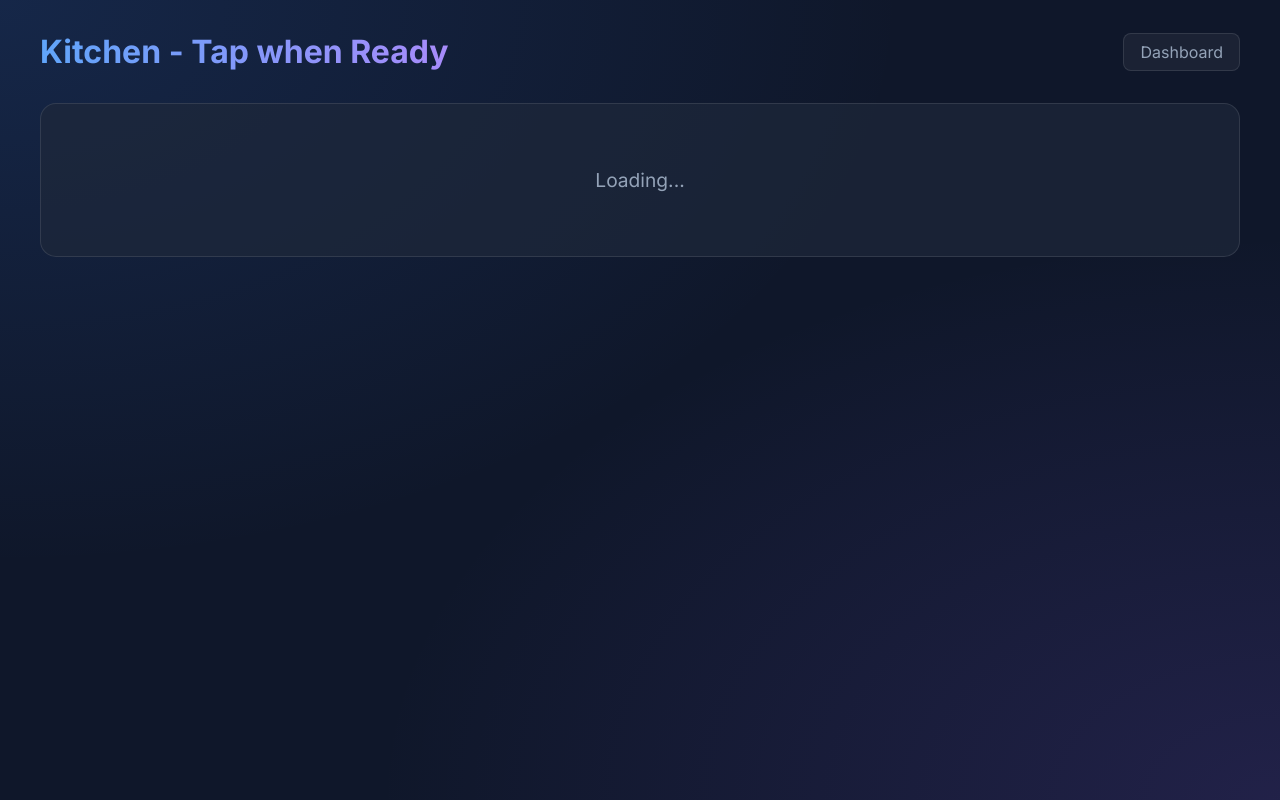
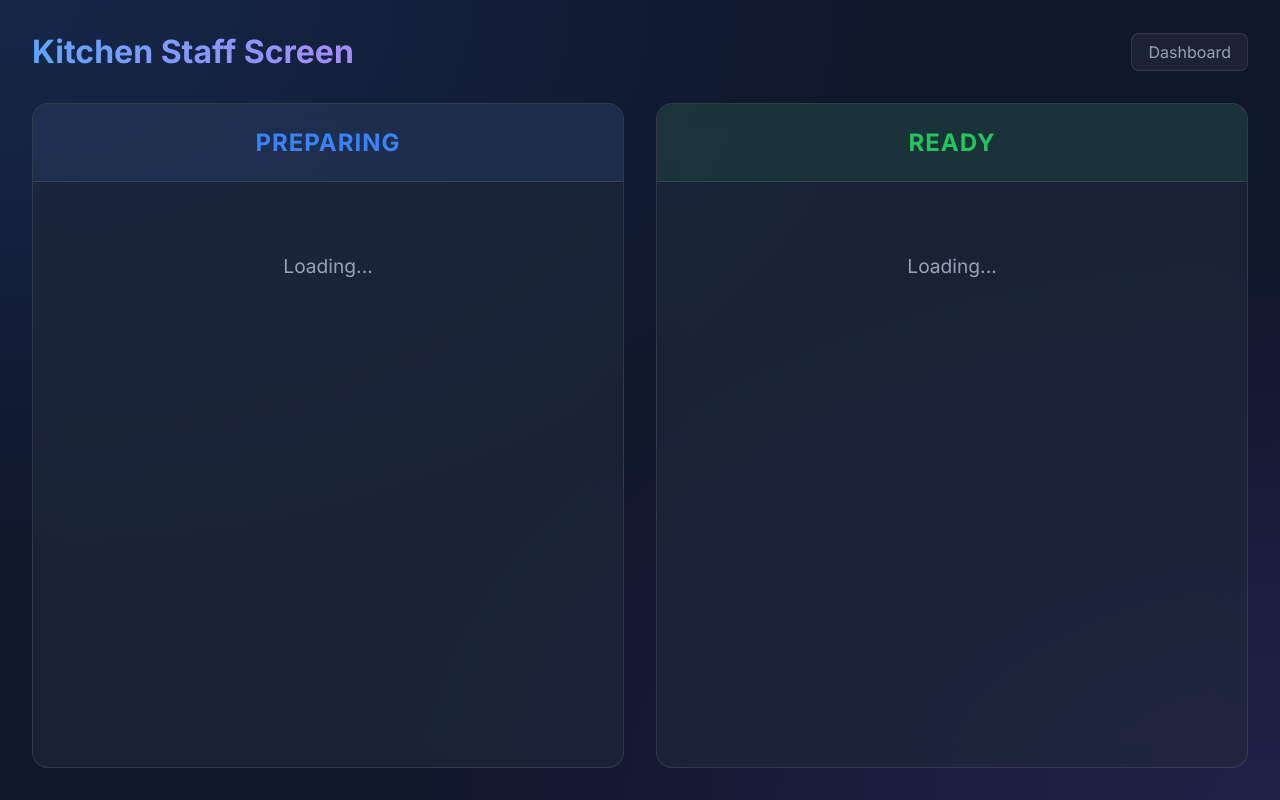
Before and after one commit to mukesh339yahoo/OdooPOSKitchenPrintDirect, a Flask app: page /staff in a window 1280 px wide. Run offline with Flask 3, Linux system fonts and the light colour scheme; data that the repository does not hold is empty.

Commit message:
[ADD] Proxy App: Collected status and Uncollected Audio Alert features

```diff
--- a/ridhira_pos_kitchen_print_direct/proxy/app.py
+++ b/ridhira_pos_kitchen_print_direct/proxy/app.py
@@ -86,11 +86,15 @@ def save_printers(data):
 def load_settings():
     """Loads global settings from settings.json."""
     if not os.path.exists(SETTINGS_FILE):
-        return {"max_retries": 5, "retry_delay": 3, "auto_clear_minutes": 5}
+        return {"max_retries": 5, "retry_delay": 3, "auto_clear_minutes": 5, "audio_alert_minutes": 3, "audio_alert_repeat_seconds": 60}
     with open(SETTINGS_FILE) as f:
         data = json.load(f)
         if "auto_clear_minutes" not in data:
             data["auto_clear_minutes"] = 5
+        if "audio_alert_minutes" not in data:
+            data["audio_alert_minutes"] = 3
+        if "audio_alert_repeat_seconds" not in data:
+            data["audio_alert_repeat_seconds"] = 60
         return data
 
 def save_settings(data):
@@ -466,7 +470,9 @@ def settings():
             new_settings = {
                 "max_retries": int(request.form.get('max_retries', 5)),
                 "retry_delay": int(request.form.get('retry_delay', 3)),
-                "auto_clear_minutes": int(request.form.get('auto_clear_minutes', 5))
+                "auto_clear_minutes": int(request.form.get('auto_clear_minutes', 5)),
+                "audio_alert_minutes": int(request.form.get('audio_alert_minutes', 3)),
+                "audio_alert_repeat_seconds": int(request.form.get('audio_alert_repeat_seconds', 60))
             }
             save_settings(new_settings)
 
@@ -525,6 +531,14 @@ def settings():
                 <div class="form-group">
                     <label>Auto-Clear Ready Orders (Minutes)</label>
                     <input type="number" name="auto_clear_minutes" value="{{ current_settings.get('auto_clear_minutes', 5) }}" required>
+                </div>
+                <div class="form-group">
+                    <label>Uncollected Audio Alert Time (Minutes)</label>
+                    <input type="number" name="audio_alert_minutes" value="{{ current_settings.get('audio_alert_minutes', 3) }}" required>
+                </div>
+                <div class="form-group">
+                    <label>Uncollected Audio Alert Repeat (Seconds)</label>
+                    <input type="number" name="audio_alert_repeat_seconds" value="{{ current_settings.get('audio_alert_repeat_seconds', 60) }}" required>
                 </div>
             </div>
 
--- a/ridhira_pos_kitchen_print_direct/proxy/settings.json
+++ b/ridhira_pos_kitchen_print_direct/proxy/settings.json
@@ -1 +1,7 @@
-{"max_retries": 5, "retry_delay": 3}
+{
+    "max_retries": 5,
+    "retry_delay": 3,
+    "auto_clear_minutes": 15,
+    "audio_alert_minutes": 1,
+    "audio_alert_repeat_seconds": 5
+}
--- a/ridhira_pos_kitchen_print_direct/proxy/templates/staff.html
+++ b/ridhira_pos_kitchen_print_direct/proxy/templates/staff.html
@@ -15,6 +15,7 @@
             --text-primary: #f8fafc;
             --text-secondary: #94a3b8;
             --accent-green: #22c55e;
+            --accent-blue: #3b82f6;
         }
 
         body {
@@ -26,13 +27,21 @@
                 radial-gradient(at 0% 0%, rgba(59, 130, 246, 0.15) 0px, transparent 50%),
                 radial-gradient(at 100% 100%, rgba(139, 92, 246, 0.15) 0px, transparent 50%);
             color: var(--text-primary);
-            min-height: 100vh;
+            height: 100vh;
+            display: flex;
+            flex-direction: column;
+            overflow: hidden;
         }
 
         .container {
-            max-width: 1200px;
+            max-width: 1400px;
             margin: 0 auto;
             padding: 2rem;
+            display: flex;
+            flex-direction: column;
+            flex: 1;
+            width: 100%;
+            box-sizing: border-box;
         }
 
         header {
@@ -40,6 +49,7 @@
             justify-content: space-between;
             align-items: center;
             margin-bottom: 2rem;
+            flex-shrink: 0;
         }
 
         h1 {
@@ -51,55 +61,145 @@
             -webkit-text-fill-color: transparent;
         }
 
-        .grid {
-            display: grid;
-            grid-template-columns: repeat(auto-fill, minmax(150px, 1fr));
-            gap: 1.5rem;
+        .columns {
+            display: flex;
+            gap: 2rem;
+            flex: 1;
+            min-height: 0;
         }
 
-        .order-btn {
+        .column {
+            flex: 1;
+            display: flex;
+            flex-direction: column;
             background: var(--surface-color);
             backdrop-filter: blur(12px);
             -webkit-backdrop-filter: blur(12px);
             border: 1px solid var(--border-color);
             border-radius: 16px;
-            padding: 2rem 1rem;
+            overflow: hidden;
+        }
+
+        .column-header {
+            padding: 1.5rem;
+            font-size: 1.5rem;
+            font-weight: 700;
             text-align: center;
-            font-size: 2.5rem;
+            border-bottom: 1px solid var(--border-color);
+            text-transform: uppercase;
+            letter-spacing: 1px;
+        }
+
+        .col-preparing .column-header {
+            color: var(--accent-blue);
+            background: rgba(59, 130, 246, 0.1);
+        }
+
+        .col-ready .column-header {
+            color: var(--accent-green);
+            background: rgba(34, 197, 94, 0.1);
+        }
+
+        .grid {
+            display: grid;
+            grid-template-columns: repeat(auto-fill, minmax(130px, 1fr));
+            gap: 1rem;
+            padding: 1.5rem;
+            overflow-y: auto;
+            align-content: start;
+            flex: 1;
+        }
+
+        .grid::-webkit-scrollbar {
+            width: 8px;
+        }
+        .grid::-webkit-scrollbar-thumb {
+            background: rgba(255,255,255,0.2);
+            border-radius: 4px;
+        }
+
+        .order-btn {
+            background: rgba(255,255,255,0.05);
+            border: 1px solid var(--border-color);
+            border-radius: 12px;
+            padding: 1.5rem 0.5rem;
+            text-align: center;
+            font-size: 2.2rem;
             font-weight: 700;
             color: var(--text-primary);
             cursor: pointer;
             transition: all 0.1s ease-in-out;
-            box-shadow: 0 4px 6px -1px rgba(0, 0, 0, 0.1);
+            display: flex;
+            flex-direction: column;
+            gap: 0.5rem;
         }
 
         .order-btn:active {
             transform: scale(0.95);
+        }
+
+        .order-btn.preparing:hover {
             background: rgba(34, 197, 94, 0.2);
             border-color: var(--accent-green);
+        }
+
+        .order-btn.ready {
+            background: rgba(34, 197, 94, 0.15);
+            border-color: rgba(34, 197, 94, 0.4);
+        }
+
+        .order-btn.ready:hover {
+            background: rgba(239, 68, 68, 0.2);
+            border-color: #ef4444;
+        }
+
+        .btn-subtitle {
+            font-size: 0.8rem;
+            font-weight: 500;
+            opacity: 0.7;
+            text-transform: uppercase;
+        }
+
+        .order-btn.preparing .btn-subtitle::after {
+            content: "Tap \u2192 Ready";
+        }
+
+        .order-btn.ready .btn-subtitle::after {
+            content: "Tap \u2192 Collected";
         }
 
         .empty-state {
             grid-column: 1 / -1;
             text-align: center;
-            padding: 4rem;
+            padding: 3rem;
             color: var(--text-secondary);
             font-size: 1.2rem;
-            background: var(--surface-color);
-            border-radius: 16px;
-            border: 1px solid var(--border-color);
         }
     </style>
 </head>
 <body>
     <div class="container">
         <header>
-            <h1>Kitchen - Tap when Ready</h1>
+            <h1>Kitchen Staff Screen</h1>
             <a href="/" style="color: var(--text-secondary); text-decoration: none; padding: 0.5rem 1rem; border: 1px solid var(--border-color); border-radius: 8px; background: rgba(255,255,255,0.05);">Dashboard</a>
         </header>
 
-        <div class="grid" id="orders-grid">
-            <div class="empty-state">Loading...</div>
+        <div class="columns">
+            <!-- Preparing Column -->
+            <div class="column col-preparing">
+                <div class="column-header">Preparing</div>
+                <div class="grid" id="preparing-grid">
+                    <div class="empty-state">Loading...</div>
+                </div>
+            </div>
+
+            <!-- Ready Column -->
+            <div class="column col-ready">
+                <div class="column-header">Ready</div>
+                <div class="grid" id="ready-grid">
+                    <div class="empty-state">Loading...</div>
+                </div>
+            </div>
         </div>
     </div>
 
@@ -111,13 +211,12 @@
                 const res = await fetch('/api/kds/state');
                 const orders = await res.json();
 
-                // Only keep Preparing orders for staff screen
-                const preparingOrders = orders.filter(o => o.status === 'Preparing');
+                // Only care about Preparing and Ready (Collected is hidden)
+                const activeOrders = orders.filter(o => o.status === 'Preparing' || o.status === 'Ready');
 
-                // Check if anything changed to avoid DOM thrashing
-                if (JSON.stringify(preparingOrders) !== JSON.stringify(currentOrders)) {
-                    currentOrders = preparingOrders;
-                    renderOrders(preparingOrders);
+                if (JSON.stringify(activeOrders) !== JSON.stringify(currentOrders)) {
+                    currentOrders = activeOrders;
+                    renderOrders(activeOrders);
                 }
             } catch (error) {
                 console.error("Failed to fetch state:", error);
@@ -125,32 +224,46 @@
         }
 
         function renderOrders(orders) {
-            const grid = document.getElementById('orders-grid');
-            grid.innerHTML = '';
+            const preparingGrid = document.getElementById('preparing-grid');
+            const readyGrid = document.getElementById('ready-grid');
 
-            if (orders.length === 0) {
-                grid.innerHTML = '<div class="empty-state">No orders in preparation.</div>';
-                return;
+            preparingGrid.innerHTML = '';
+            readyGrid.innerHTML = '';
+
+            const preparing = orders.filter(o => o.status === 'Preparing').sort((a, b) => new Date(a.timestamp) - new Date(b.timestamp));
+            const ready = orders.filter(o => o.status === 'Ready').sort((a, b) => new Date(b.timestamp) - new Date(a.timestamp));
+
+            if (preparing.length === 0) {
+                preparingGrid.innerHTML = '<div class="empty-state">No orders in preparation.</div>';
+            } else {
+                preparing.forEach(order => {
+                    const btn = document.createElement('button');
+                    btn.className = 'order-btn preparing';
+                    btn.innerHTML = `${order.queue_number}<span class="btn-subtitle"></span>`;
+                    btn.onclick = () => updateStatus(order.queue_number, 'Ready');
+                    preparingGrid.appendChild(btn);
+                });
             }
 
-            // Sort by oldest first so staff does oldest orders
-            orders.sort((a, b) => new Date(a.timestamp) - new Date(b.timestamp));
-
-            orders.forEach(order => {
-                const btn = document.createElement('button');
-                btn.className = 'order-btn';
-                btn.textContent = order.queue_number;
-                btn.onclick = () => markReady(order.queue_number);
-                grid.appendChild(btn);
-            });
+            if (ready.length === 0) {
+                readyGrid.innerHTML = '<div class="empty-state">No ready orders.</div>';
+            } else {
+                ready.forEach(order => {
+                    const btn = document.createElement('button');
+                    btn.className = 'order-btn ready';
+                    btn.innerHTML = `${order.queue_number}<span class="btn-subtitle"></span>`;
+                    btn.onclick = () => updateStatus(order.queue_number, 'Collected');
+                    readyGrid.appendChild(btn);
+                });
+            }
         }
 
-        async function markReady(queueNumber) {
+        async function updateStatus(queueNumber, status) {
             try {
                 await fetch('/api/kds/update', {
                     method: 'POST',
                     headers: { 'Content-Type': 'application/json' },
-                    body: JSON.stringify({ queue_number: queueNumber, status: 'Ready' })
+                    body: JSON.stringify({ queue_number: queueNumber, status: status })
                 });
                 fetchState(); // Instantly refresh
             } catch (error) {
```
Also changed, not shown: KDS_PROXY_FEATURES_IMPLEMENTATION_PLAN.md (added, +34 -0 lines), ridhira_pos_kitchen_print_direct/proxy/templates/tv.html (+38 -4 lines).
